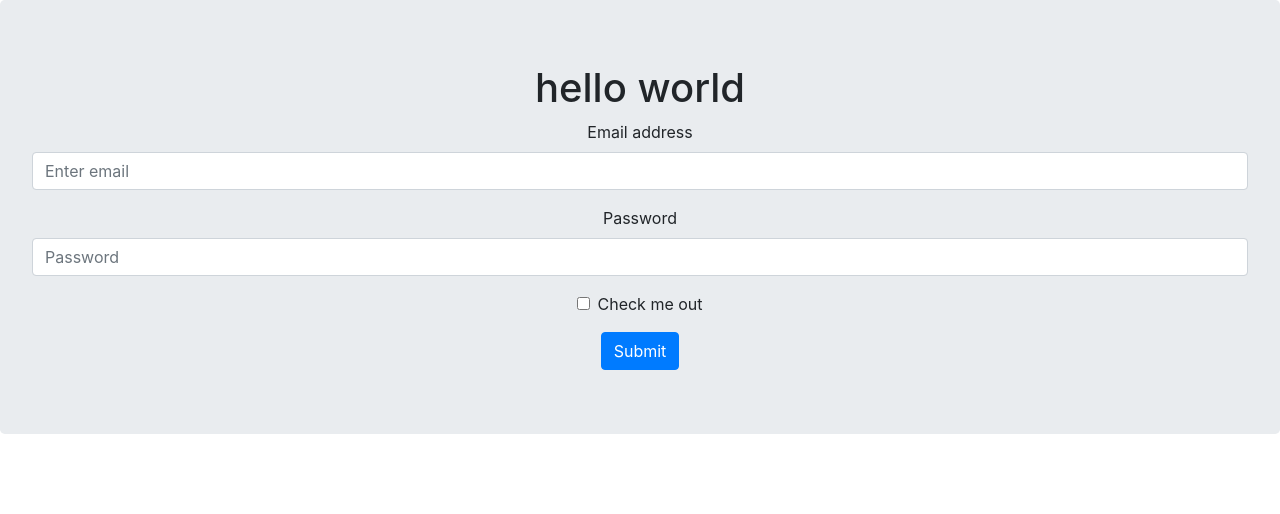
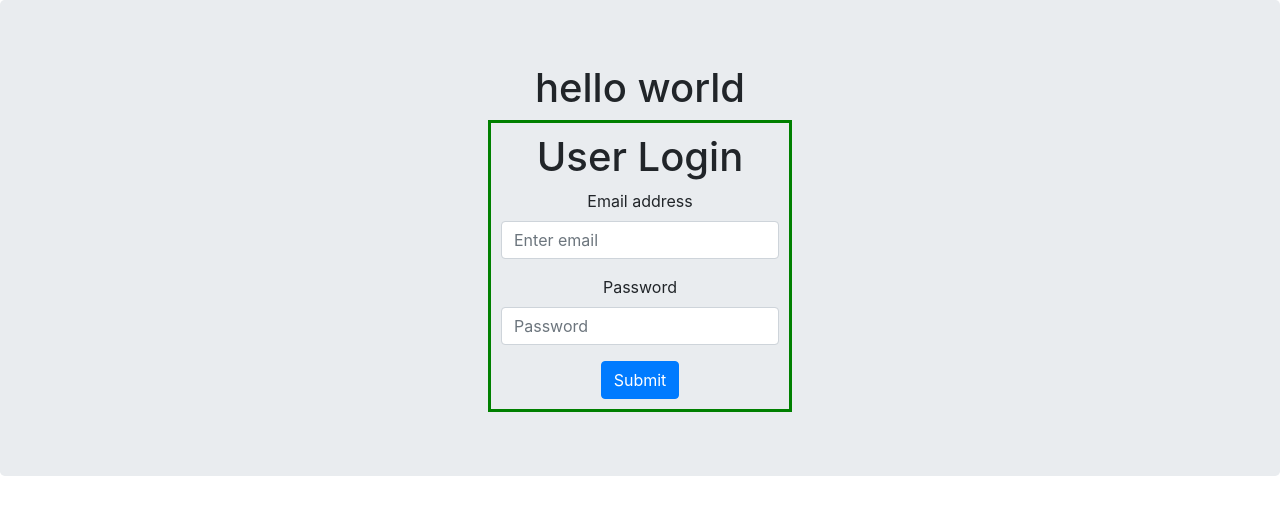
Before and after one commit to Ranthonym/uface, a React (Create React App) app: page / in a window 1280 px wide. Shown: the top 514 px of the page. Built offline with nearby package versions, Linux system fonts and the light colour scheme.

Commit message:
add css styling to login component

```diff
--- a/src/components/Login/Login.js
+++ b/src/components/Login/Login.js
@@ -1,8 +1,11 @@
 import React from "react";
 import { Form, Button } from "react-bootstrap";
+import classes from "./Login.module.css";
 
 const Login = () => {
   return (
+    <div className={classes.Login}>
+      <h1>User Login</h1>
       <Form>
         <Form.Group controlId="formBasicEmail">
           <Form.Label>Email address</Form.Label>
@@ -13,13 +16,11 @@ const Login = () => {
           <Form.Label>Password</Form.Label>
           <Form.Control type="password" placeholder="Password" />
         </Form.Group>
-      <Form.Group controlId="formBasicCheckbox">
-        <Form.Check type="checkbox" label="Check me out" />
-      </Form.Group>
         <Button variant="primary" type="submit">
           Submit
         </Button>
       </Form>
+    </div>
   );
 };
 
--- /dev/null
+++ b/src/components/Login/Login.module.css
@@ -0,0 +1,8 @@
+.Login {
+  max-width: 25%;
+  margin: auto;
+  display: flex;
+  flex-direction: column;
+  border: 3px solid green;
+  padding: 10px;
+}
```
Lines whose indentation alone changed are shown as unchanged.
